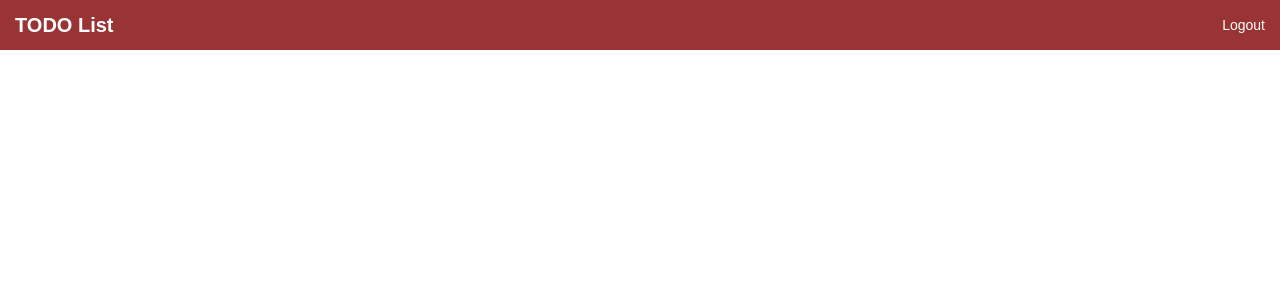
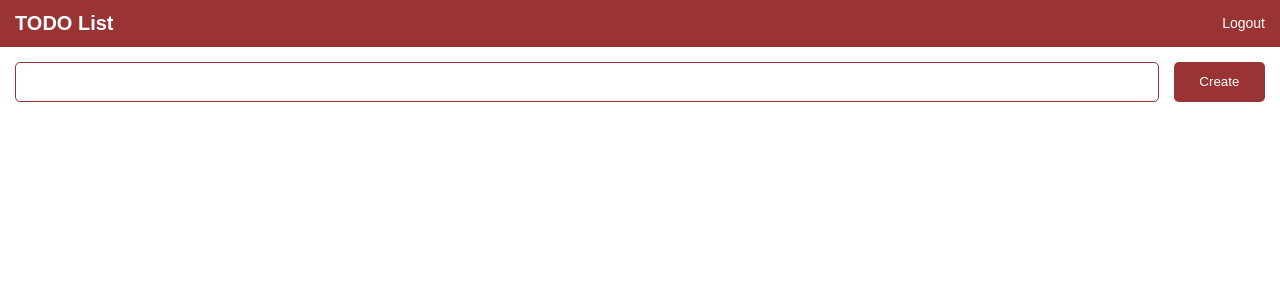
Before and after one commit to andreLagacione/todo-list-web, a React (Create React App) app: page / in a window 1280 px wide. Shown: the top 300 px of the page. Built offline with nearby package versions, Linux system fonts and the light colour scheme.

Commit message:
create task input component

```diff
--- /dev/null
+++ b/src/components/task-input/index.tsx
@@ -0,0 +1,15 @@
+import React from 'react';
+import { Container } from './styles';
+
+const TaskInput: React.FC = () => {
+
+    return (
+        <Container>
+            <input type="text" name="task-input" id="task-input" />
+
+            <button type="button">Create</button>
+        </Container>
+    )
+};
+
+export default TaskInput;
--- /dev/null
+++ b/src/components/task-input/styles.ts
@@ -0,0 +1,31 @@
+import styled from 'styled-components';
+import { shade } from 'polished';
+
+export const Container = styled.div`
+    display: flex;
+    align-items: center;
+
+    input {
+        width: 100%;
+        height: 40px;
+        border: 1px solid #9a3333;
+        padding: 10px;
+        border-radius: 5px;
+        flex-grow: 1;
+    }
+
+    button {
+        width: 100px;
+        height: 40px;
+        background-color: #9a3333;
+        border: 0;
+        color: #fff;
+        margin-left: 15px;
+        flex-grow: 0;
+        border-radius: 5px;
+
+        &:hover {
+            background-color: ${shade(0.2, '#9a3333')};
+        }
+    }
+`;
--- a/src/pages/dashboard/index.tsx
+++ b/src/pages/dashboard/index.tsx
@@ -1,12 +1,17 @@
 import React from 'react';
 import Header from '../../components/header';
-import { Container } from './styles';
+import TaskInput from '../../components/task-input';
+import { Container, Content } from './styles';
 
 const Dashboard: React.FC = () => {
 
     return (
         <Container>
-            <Header></Header>
+            <Header />
+
+            <Content>
+                <TaskInput />
+            </Content>
         </Container>
     )
 };
--- a/src/pages/dashboard/styles.ts
+++ b/src/pages/dashboard/styles.ts
@@ -1,9 +1,19 @@
 import styled from 'styled-components';
 
-export const Container = styled.main`
+export const Container = styled.div`
     height: 100vh;
     display: flex;
     flex-direction: column;
     align-items: stretch;
     overflow: hidden;
 `;
+
+export const Content = styled.main`
+    padding: 15px;
+    height: 100%;
+    overflow-y: auto;
+    display: flex;
+    flex-direction: column;
+    align-items: stretch;
+    flex-grow: 1;
+`;
```
